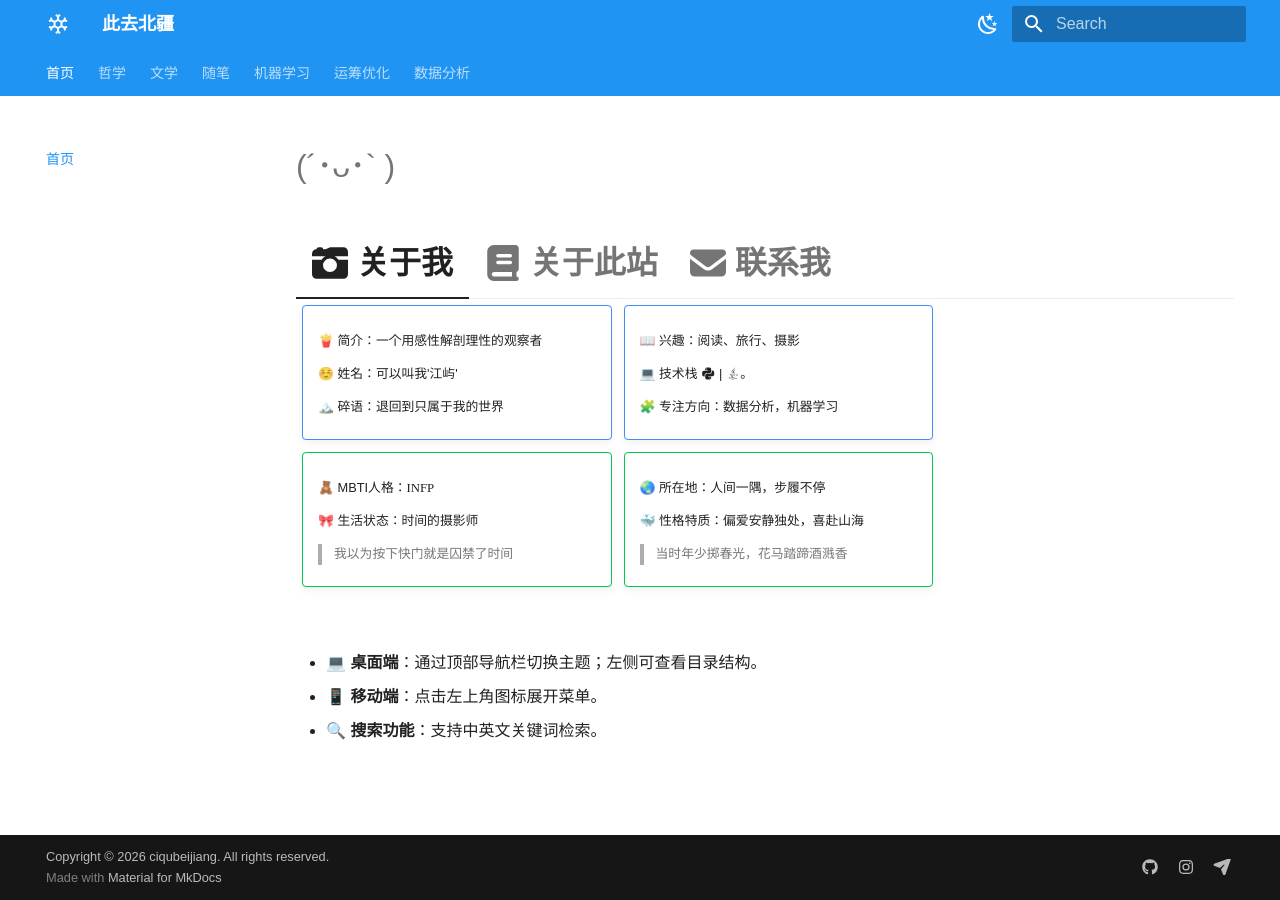
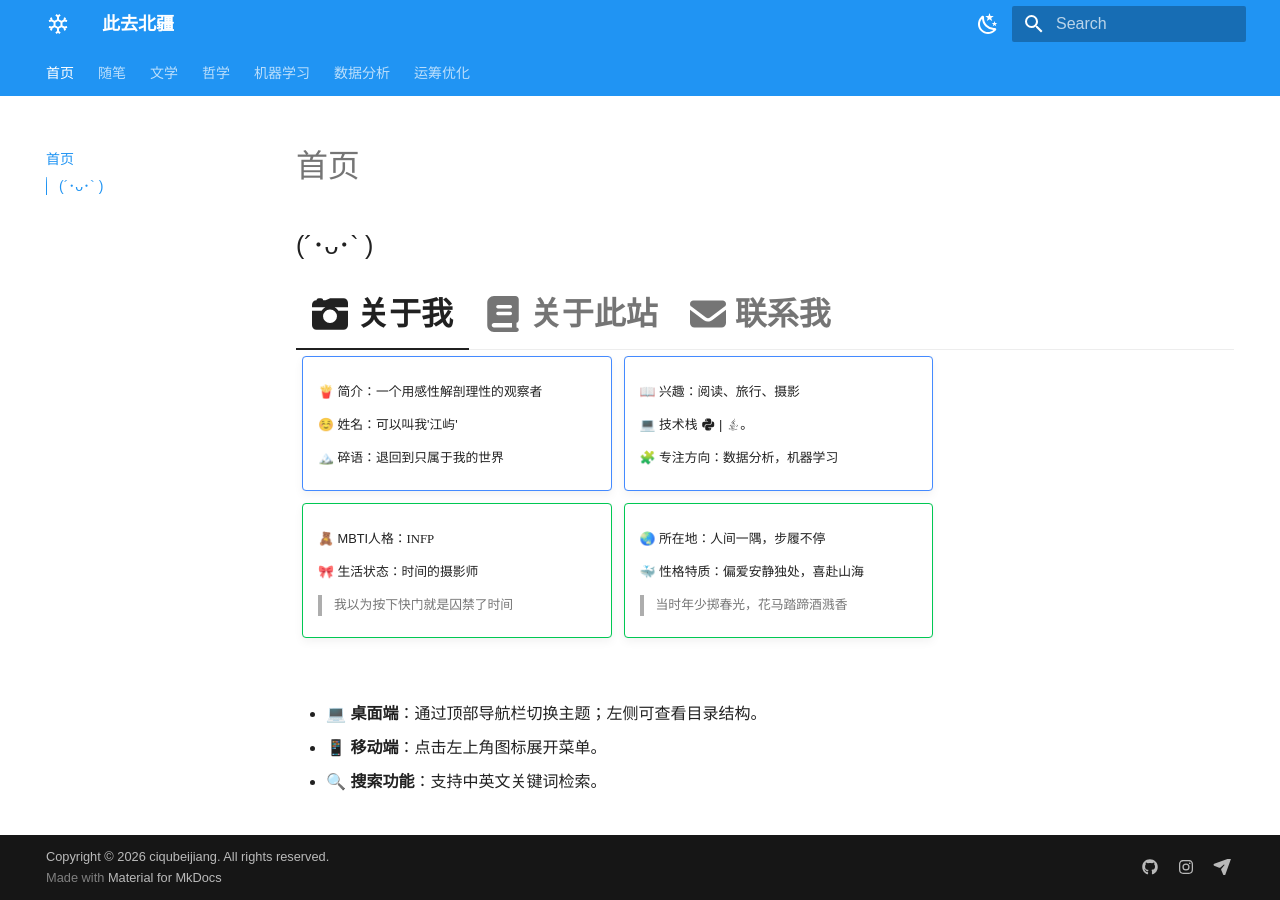
Before and after one commit to CiQuBeiJiang/CiQuBeiJiang.github.io, an MkDocs documentation site: the page built from docs/index.md, in a window 1280 px wide. Built offline with MkDocs 1.6.1 and Material for MkDocs 9.7.7, drawn with Linux system fonts in a browser that asks for light colours; a style sheet for code colours, icons or effects is not loaded; some of the changed lines change nothing that is shown.

Commit message:
import some plugins

```diff
--- a/docs/index.md
+++ b/docs/index.md
@@ -4,7 +4,9 @@
   - feedback
 ---
 
-# (´･ᴗ･` )
+# 首页
+
+##(´･ᴗ･` )
 
 
 === "<font size = 6>:fontawesome-solid-camera-retro: </font><font size = 6>关于我</font>"
@@ -51,6 +53,7 @@
 
     ??? abstract indexinline "站点里程碑"
         其实我有一个个人网站，但是最近在学习的时候刷到了相关github部署的网站，我觉得比之前的简单多了，于是就部署了一个
+
         - **2026.1.17** 🎉 站点首次部署
 
 === "<font size = 6>:fontawesome-solid-envelope: </font><font size = 6 face = '文泉驿正黑' >联系我</font>"
--- a/mkdocs.yml
+++ b/mkdocs.yml
@@ -21,11 +21,13 @@
         name: Switch to light mode
   features:
     - navigation.tabs
+    - navigation.top
     - navigation.sections
     - toc.integrate
     - search.suggest
     - search.highlight
     - content.tabs.link
+    - content.code.copy
 markdown_extensions:
   - admonition
   - codehilite
@@ -40,14 +42,6 @@
       emoji_generator: !!python/name:material.extensions.emoji.to_svg
   - attr_list               # 让HTML的font标签/行内样式生效
   - md_in_html              # 让markdown里嵌套HTML标签无冲突
-nav:
-  - 首页: index.md
-  - 哲学: philosophy
-  - 文学: literary
-  - 随笔: diary
-  - 机器学习: machine_learning
-  - 运筹优化: optimization
-  - 数据分析: data_analysis
 extra:
   social:
     - icon: fontawesome/brands/github
@@ -60,8 +54,16 @@
 extra_css:
   - stylesheets/extra.css
   - https://cdn.jsdelivr.net/npm/lxgw-wenkai-screen-webfont@1.1.0/style.css
-statistics:
-  enabled: true
 plugins:
   - search
   - statistics
+  - awesome-pages
+  - glightbox
+  - minify:
+      minify_html: true
+      minify_css: true
+      minify_js: true
+  - git-revision-date-localized:
+      type: date
+      locale: zh_CN
+  - img2fig
```
Also changed, not shown: docs/.pages (added), docs/data_analysis/.pages (added), docs/diary/.pages (added), docs/literary/.pages (added), docs/machine_learning/.pages (added), docs/optimization/.pages (added), docs/philosophy/.pages (added).
